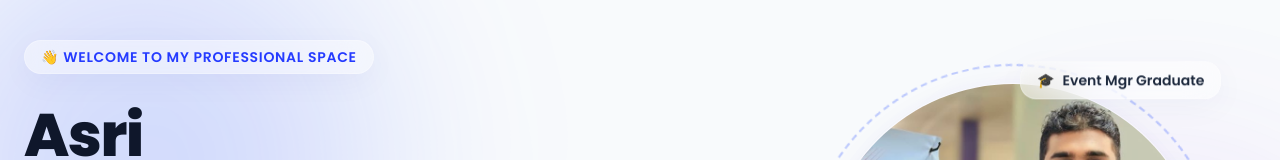
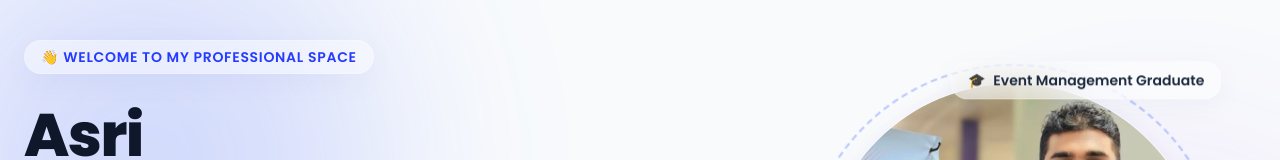
Before and after one commit to RohanbenjaminGitLab/Muhammed-Ameer-Hana-Asiri, a React (Vite) app: page / in a window 1280 px wide. Shown: the part 141-301 px from the top of the page. Built offline with nearby package versions, Linux system fonts and the light colour scheme.

Commit message:
Describe your changes

```diff
--- a/src/components/Hero.jsx
+++ b/src/components/Hero.jsx
@@ -82,7 +82,7 @@ export default function Hero() {
           >
             Asri <br />
             <span className="bg-linear-to-r from-primary-500 to-secondary-500 text-transparent bg-clip-text">
-            Ibnu Ameer
+              Ibnu Ameer
             </span>
           </motion.h1>
 
@@ -175,7 +175,7 @@ export default function Hero() {
               transition={{ repeat: Infinity, duration: 4, ease: 'easeInOut' }}
               className="absolute -top-4 -right-4 px-4 py-2 rounded-2xl glass-card-light dark:glass-card-dark text-xs md:text-sm font-semibold flex items-center gap-2 shadow-lg"
             >
-              🎓 <span className="text-slate-800 dark:text-slate-200">Event Mgr Graduate</span>
+              🎓 <span className="text-slate-800 dark:text-slate-200">Event Management Graduate</span>
             </motion.div>
 
             <motion.div
```
Also changed, not shown: .refact/buddy/state.json.
